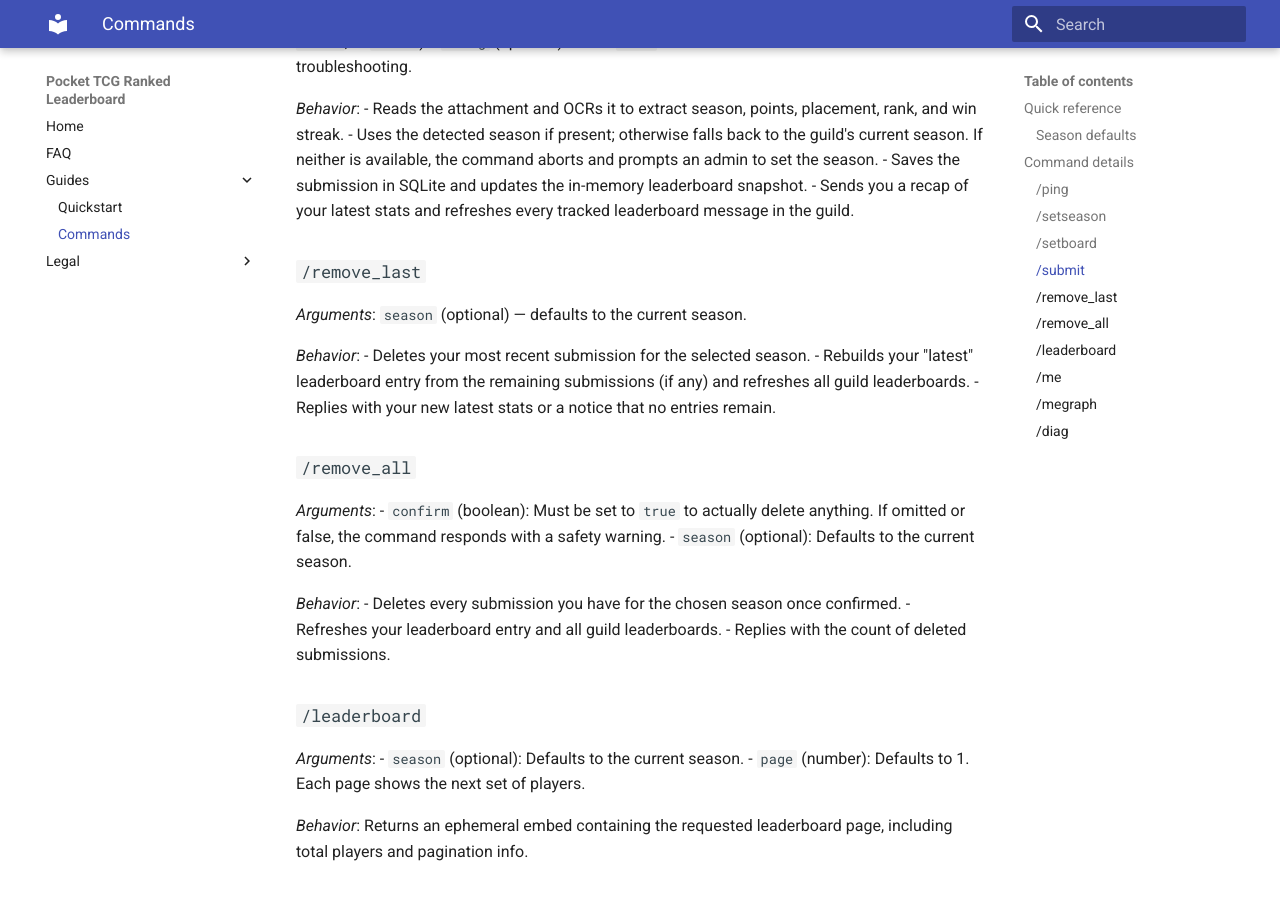
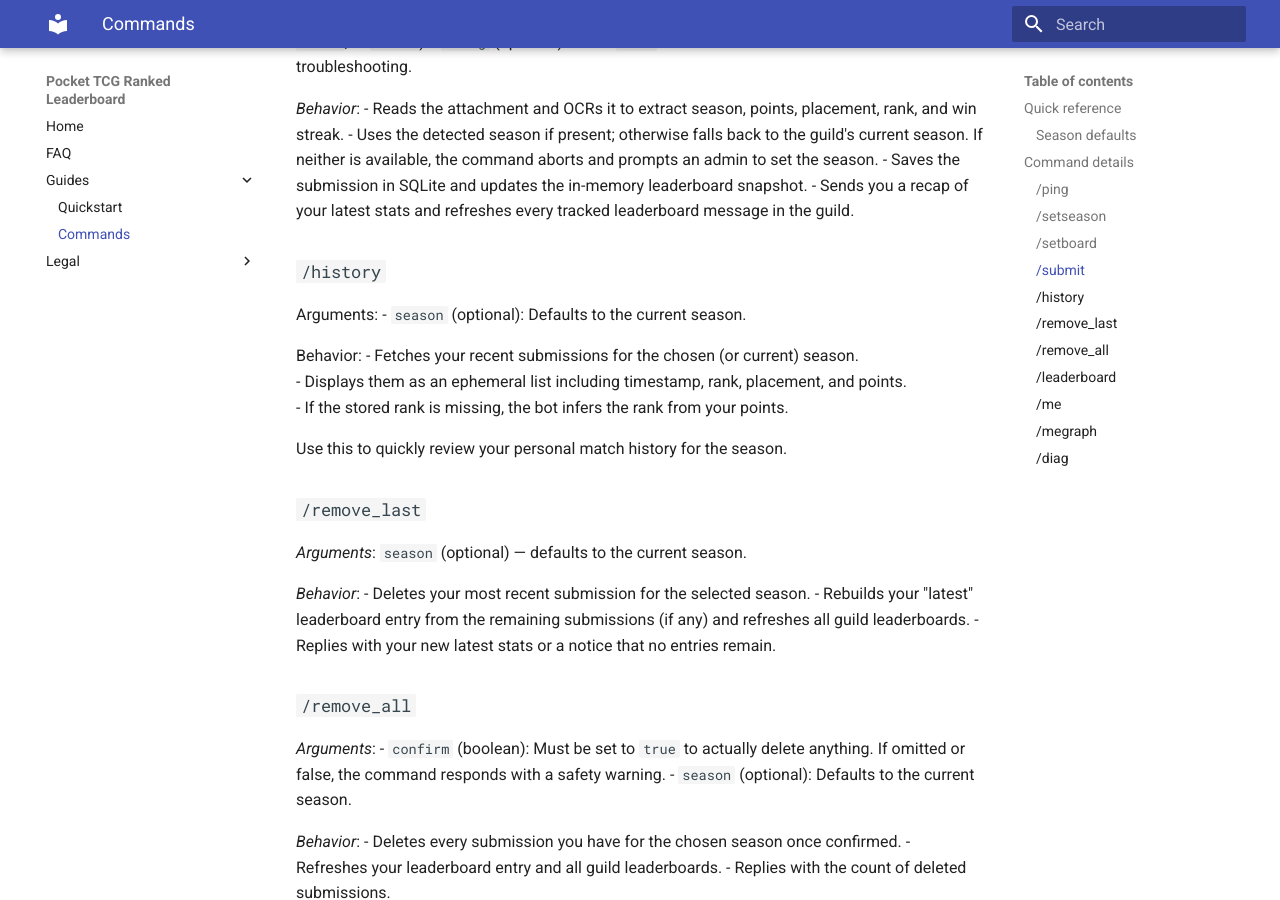
Before and after one commit to andalyzer-labs/pocket-tcg-ranked-leaderboard-docs, an MkDocs documentation site: the page built from docs/guides/commands.md, in a window 1280 px wide and 900 px high, scrolled down 2168 px. Built offline with MkDocs 1.6.1 and Material for MkDocs 9.7.7, drawn with Linux system fonts in a browser that asks for light colours.

Commit message:
Update commands.md

```diff
--- a/docs/guides/commands.md
+++ b/docs/guides/commands.md
@@ -62,6 +62,19 @@ Run this in the channel where you want the pinned leaderboard embed to live.
 - Saves the submission in SQLite and updates the in-memory leaderboard snapshot.
 - Sends you a recap of your latest stats and refreshes every tracked leaderboard message in the guild.
 
+### `/history`
+
+Arguments:
+- `season` (optional): Defaults to the current season.
+
+Behavior:
+- Fetches your recent submissions for the chosen (or current) season.
+- Displays them as an ephemeral list including timestamp, rank, placement, and points.
+- If the stored rank is missing, the bot infers the rank from your points.
+
+Use this to quickly review your personal match history for the season.
+
+
 ### `/remove_last`
 *Arguments*: `season` (optional) — defaults to the current season.
 
```
